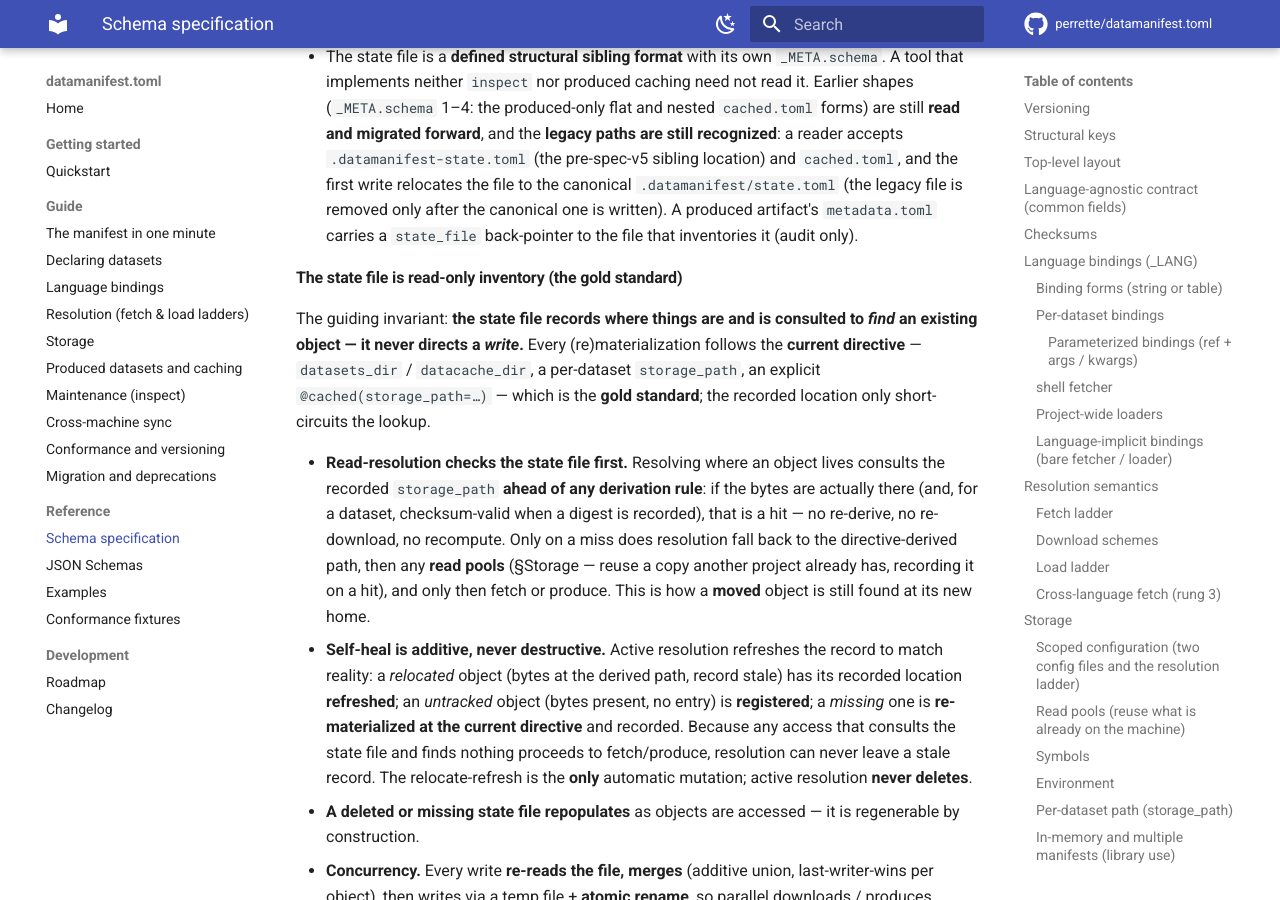
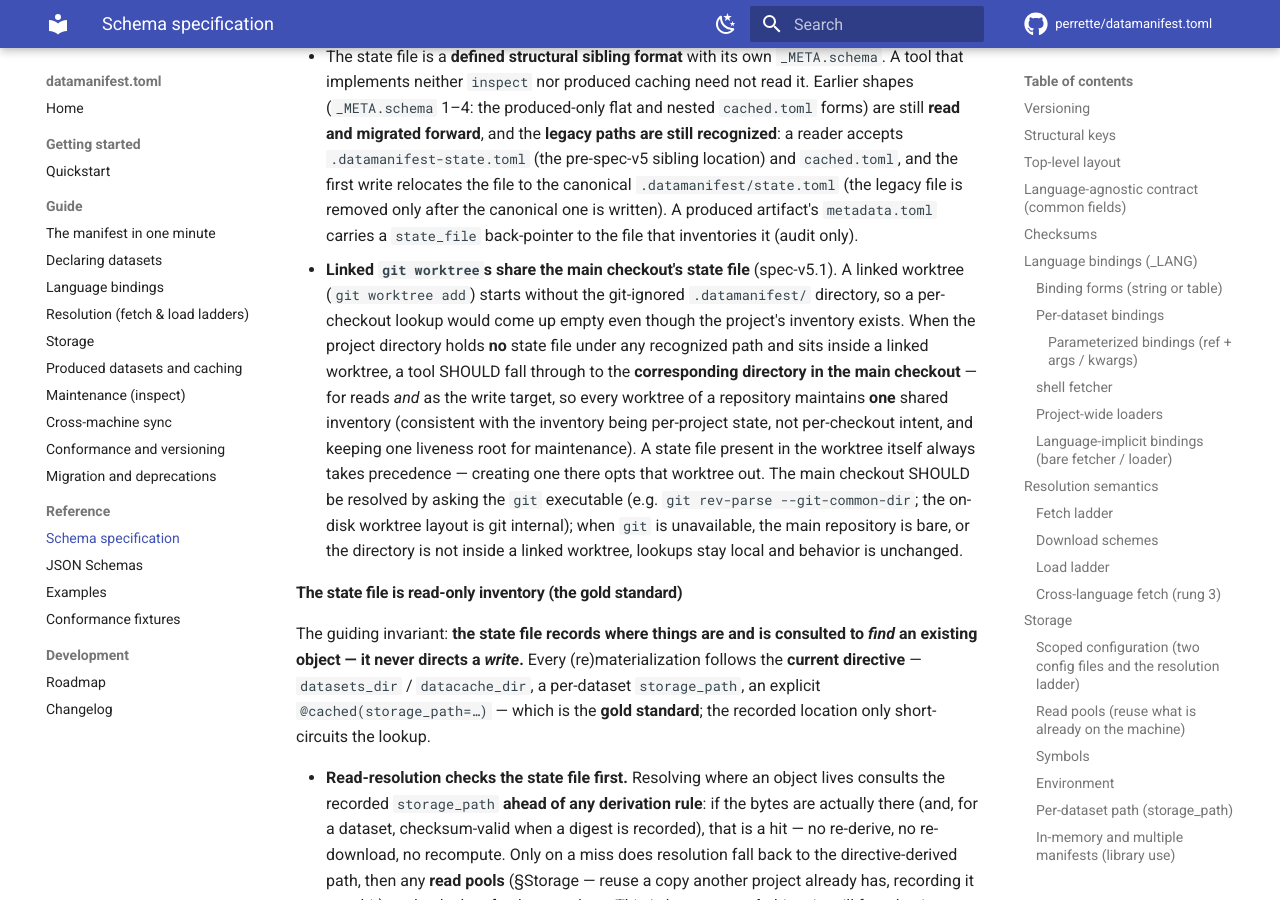
Before and after one commit to perrette/datamanifest.toml, an MkDocs documentation site: the page built from docs/schema.md, in a window 1280 px wide and 900 px high, scrolled down 25869 px. Built offline with MkDocs 1.6.1 and Material for MkDocs 9.7.7, drawn with Linux system fonts in a browser that asks for light colours; comment, search, counter and statistics services are not loaded.

Commit message:
Release spec-v5.1: git worktrees share the main checkout's state file
A linked worktree starts without the git-ignored .datamanifest/
directory, so a per-checkout state lookup came up empty. When the
project directory holds no state file and sits inside a linked
worktree, a tool SHOULD fall through to the corresponding directory in
the main checkout, for reads and writes alike — one shared inventory
per repository. A worktree-local state file always wins. Behavioural
only: no schema change, no new fixtures.

```diff
--- a/SCHEMA.md
+++ b/SCHEMA.md
@@ -1046,6 +1046,21 @@ format = "nc"
   is removed only after the canonical one is written). A produced artifact's
   `metadata.toml` carries a `state_file` back-pointer to the file that inventories
   it (audit only).
+- **Linked `git worktree`s share the main checkout's state file** (spec-v5.1). A
+  linked worktree (`git worktree add`) starts without the git-ignored
+  `.datamanifest/` directory, so a per-checkout lookup would come up empty even
+  though the project's inventory exists. When the project directory holds **no**
+  state file under any recognized path and sits inside a linked worktree, a tool
+  SHOULD fall through to the **corresponding directory in the main checkout** —
+  for reads *and* as the write target, so every worktree of a repository maintains
+  **one** shared inventory (consistent with the inventory being per-project state,
+  not per-checkout intent, and keeping one liveness root for maintenance). A state
+  file present in the worktree itself always takes precedence — creating one there
+  opts that worktree out. The main checkout SHOULD be resolved by asking the `git`
+  executable (e.g. `git rev-parse --git-common-dir`; the on-disk worktree layout
+  is git internal); when `git` is unavailable, the main repository is bare, or the
+  directory is not inside a linked worktree, lookups stay local and behavior is
+  unchanged.
 
 #### The state file is read-only inventory (the gold standard)
 
```
Also changed, not shown: CHANGELOG.md (+15 -0 lines), README.md (+1 -1 lines).
